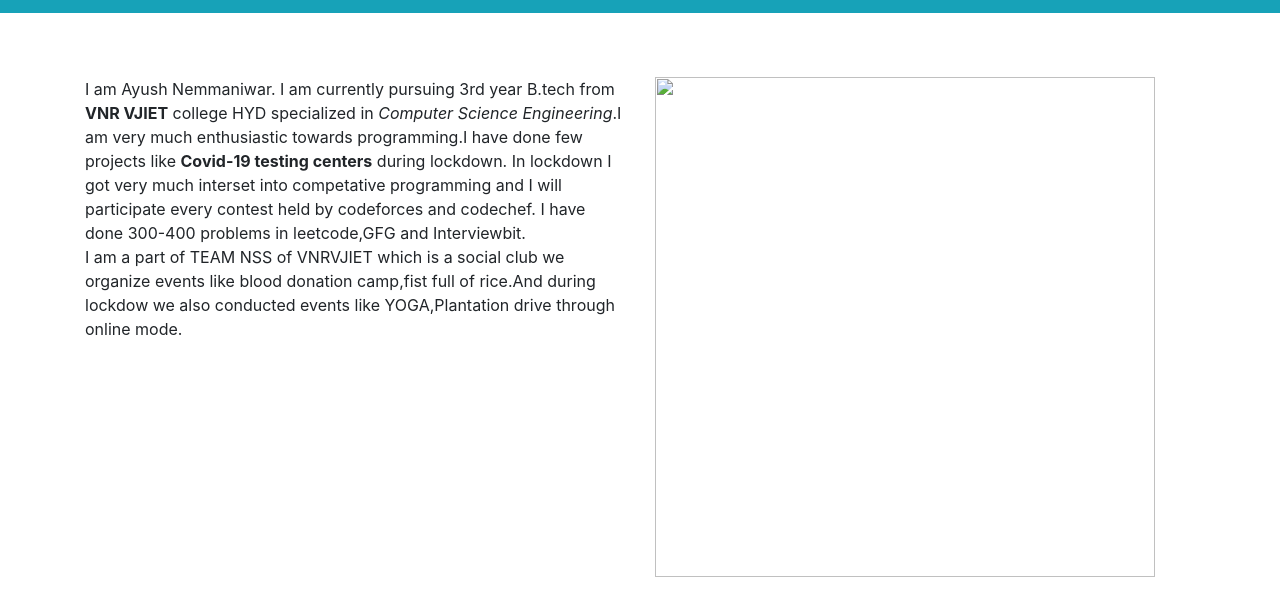
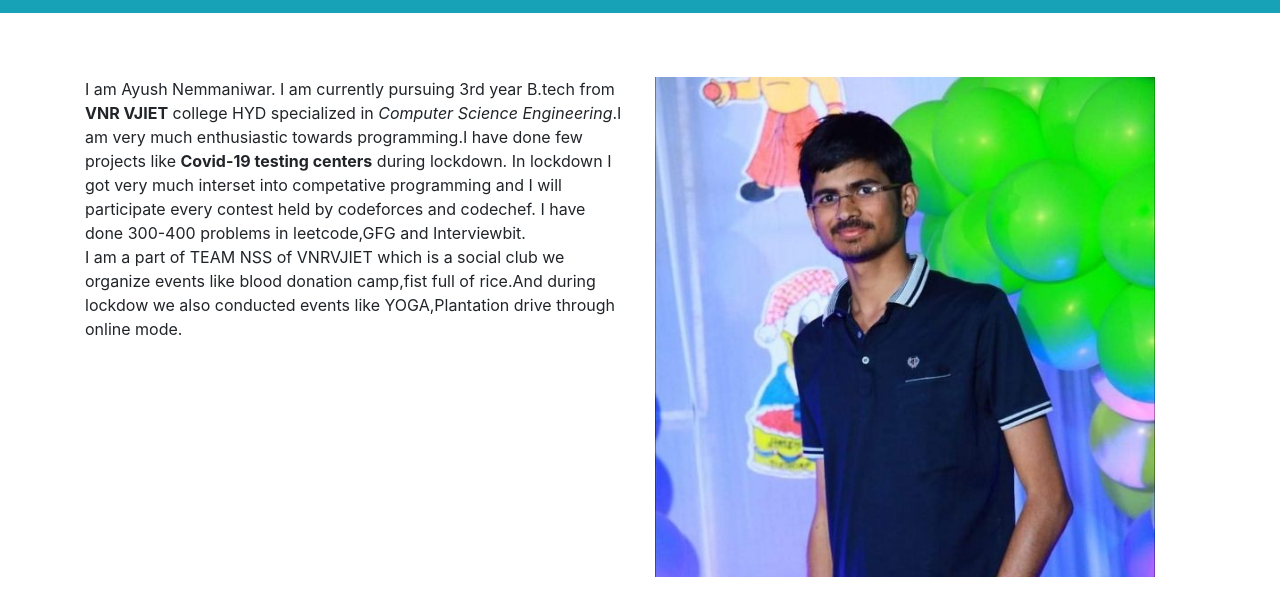
Before and after one commit to ayushnemmaniwar/portfolio-1, a plain HTML site: page aboutme.html in a window 1280 px wide. Shown: the part 80-674 px from the top of the page. Drawn offline with nearby package versions, Linux system fonts and the light colour scheme.

Commit message:
Update aboutme.html

```diff
--- a/aboutme.html
+++ b/aboutme.html
@@ -76,7 +76,7 @@
                         </p>
                     </div>
                     <div class="col-lg-6">
-                        <img src="images/profile.jpg" alt="" width="500px" height="500px">
+                        <img src="profile.jpg" alt="" width="500px" height="500px">
                     </div>
                 </div>
             </div>
```
